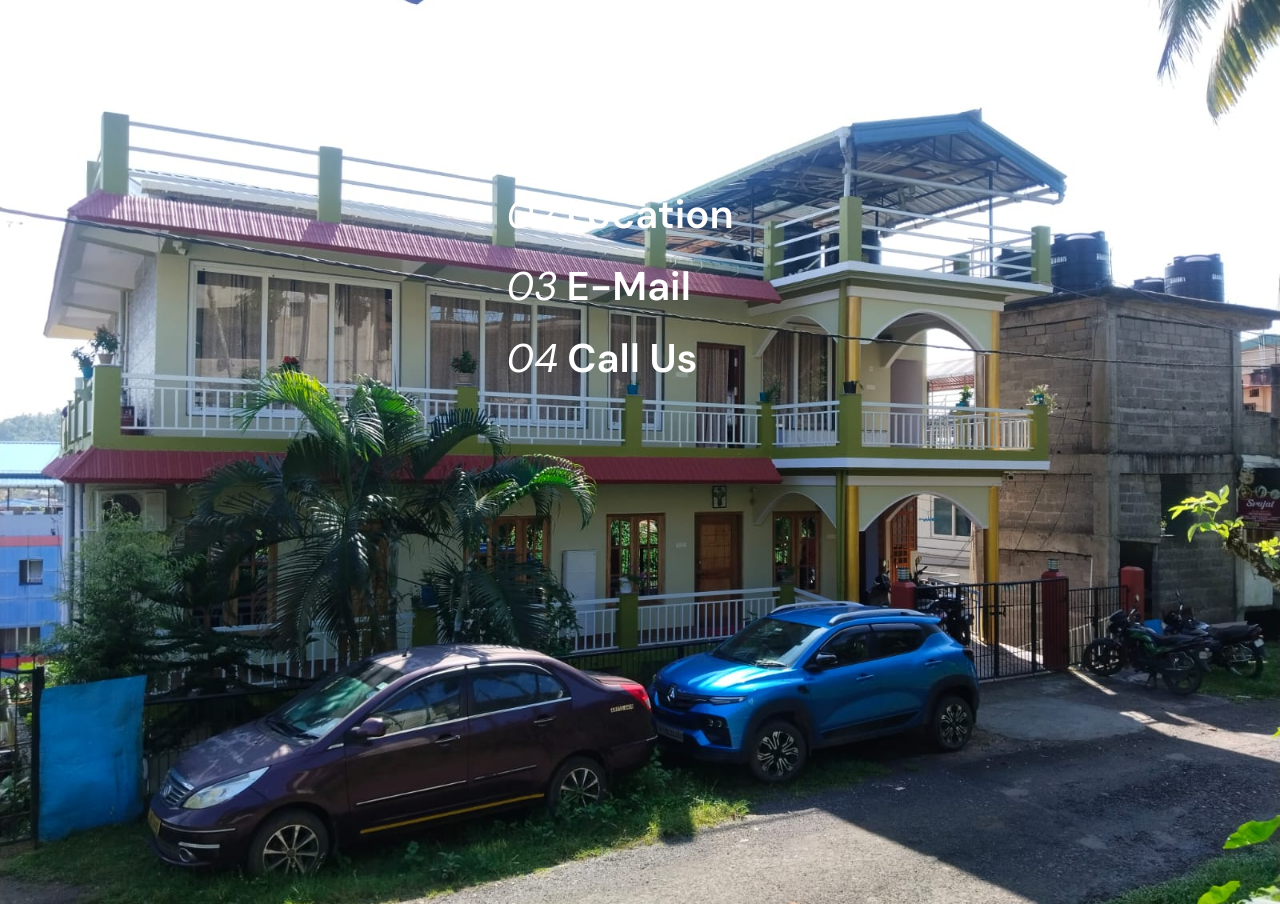
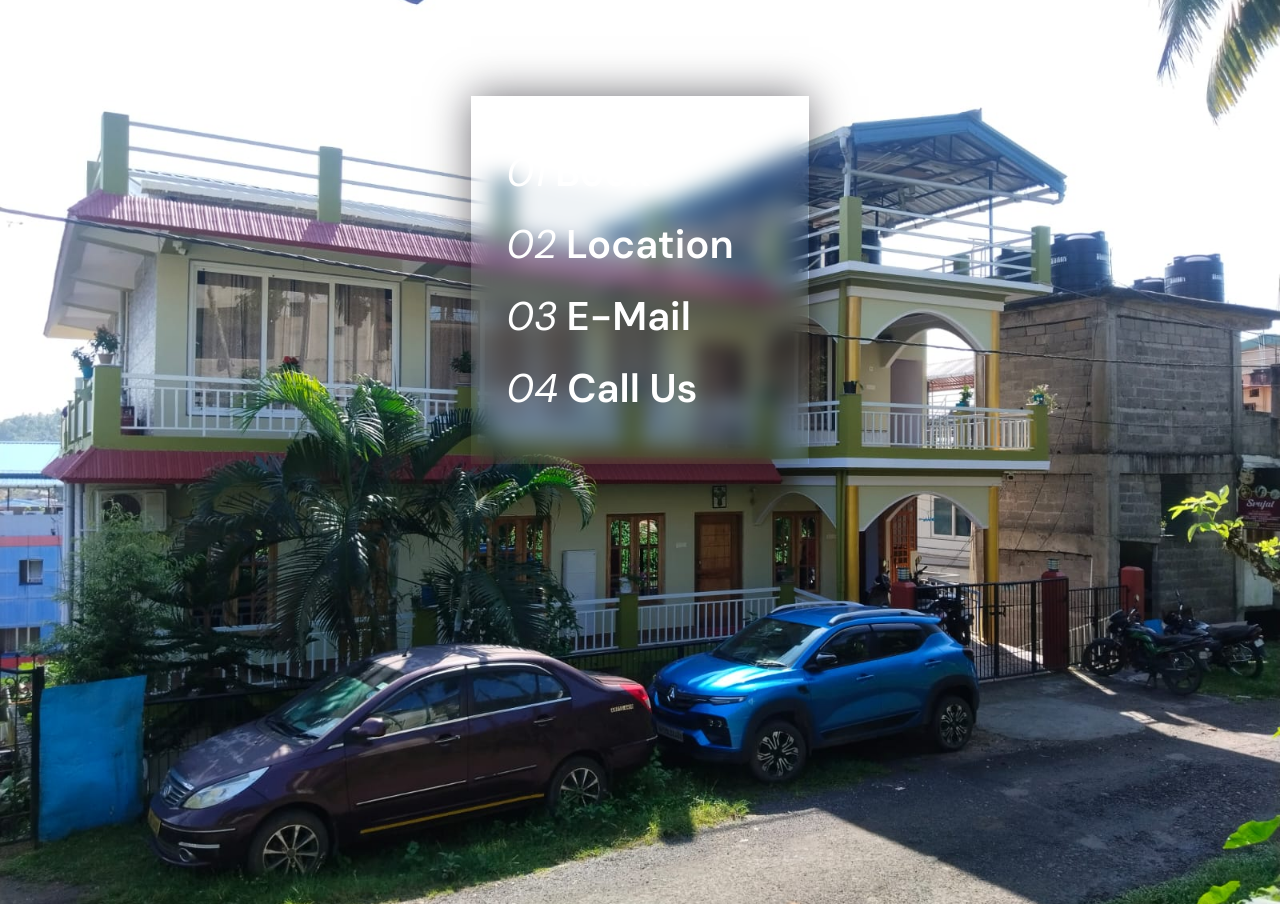
Before and after one commit to abchomestay/abchomestay.github.io, a plain HTML site: page index.html in a window 1280 px wide. Drawn offline with Linux system fonts and the light colour scheme.

Commit message:
Update index.html

```diff
--- a/index.html
+++ b/index.html
@@ -38,6 +38,10 @@
             --text: #fff;
             margin: 12vh auto;
             width: fit-content;
+              backdrop-filter: blur(10px);
+  -webkit-backdrop-filter: blur( 10px );
+  box-shadow: 0 0 40px rgba(8,7,16,0.6);
+  padding: 50px 35px;
         }
 
         nav a {
```
